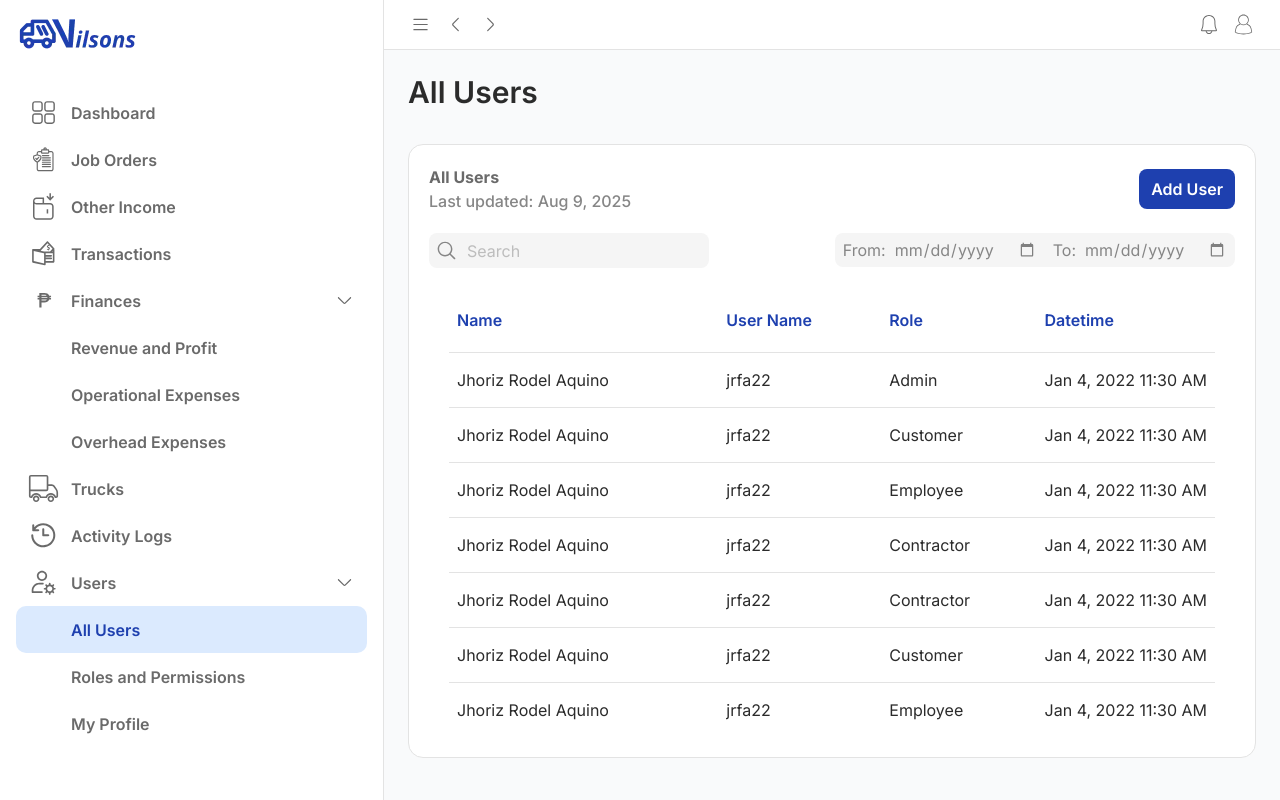
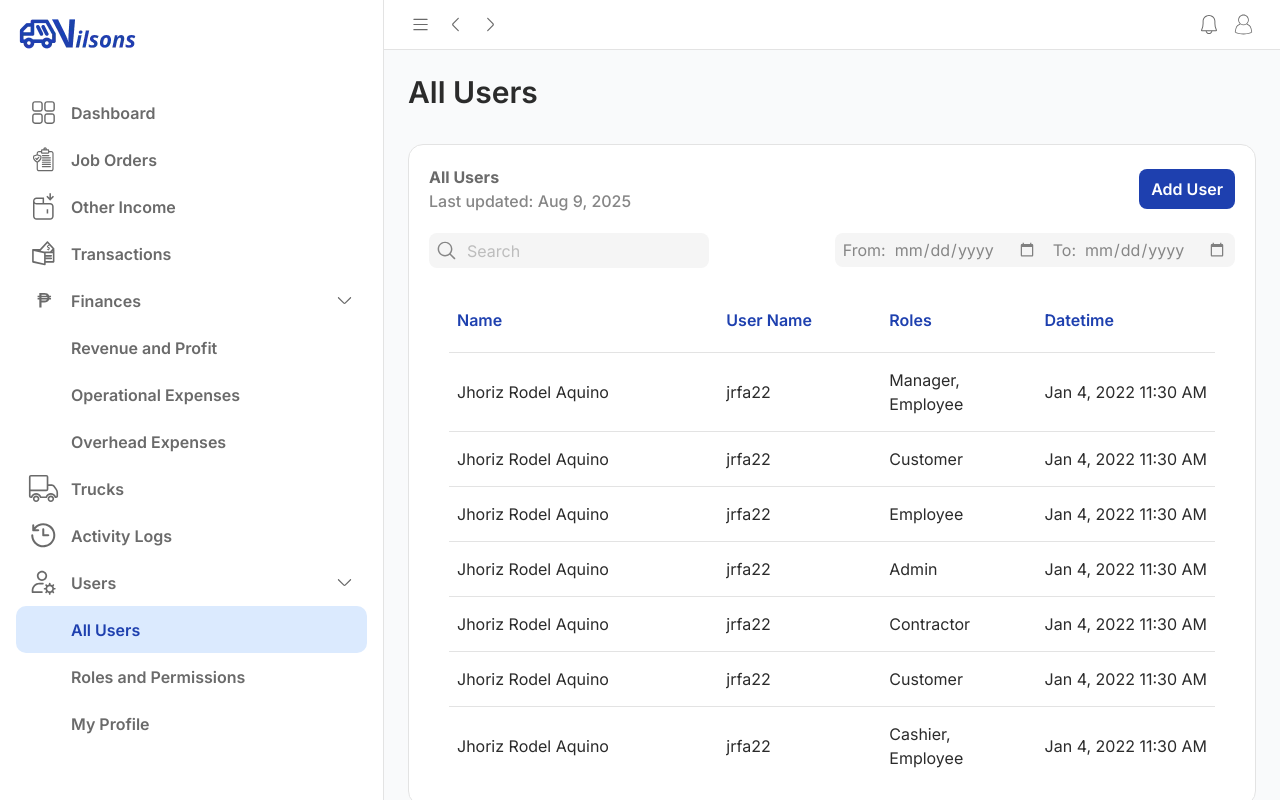
Before and after one commit to JhorizRodel-Aquino/Vilsons-Frontend, a React (Vite) app in the folder vilsons-frontend/: page /all-users in a window 1280 px wide. Built offline with nearby package versions, Linux system fonts and the light colour scheme.

Commit message:
Cleaned up some codes.

```diff
--- a/vilsons-frontend/src/components/table/Table.tsx
+++ b/vilsons-frontend/src/components/table/Table.tsx
@@ -23,8 +23,8 @@ type TableProps<T> = {
 
 export default function Table<T>({ columns, rows, total, className }: TableProps<T>) {
   return (
-    <div className={`mx-[20px] divide-y divide-border grid gap-[20px] [&_td:last-child]:w-0 [&_td:last-child]:whitespace-nowrap ${className || ''}`}>
-      <table className='border-collapse w-full divide-y divide-border'>
+    <div className={`mx-[20px] divide-y divide-border grid gap-[20px] ${className || ''}`}>
+      <table>
         <thead>
           <tr>
             {columns.map((col, i) => (
--- a/vilsons-frontend/src/index.css
+++ b/vilsons-frontend/src/index.css
@@ -52,6 +52,10 @@
 
   hr {
     @apply border-border;
+  }
+
+  table {
+    @apply border-collapse w-full divide-y divide-border [&_th:last-child]:w-0 [&_th:last-child]:whitespace-nowrap [&_td:last-child]:w-0 [&_td:last-child]:whitespace-nowrap;
   }
 }
 
--- a/vilsons-frontend/src/pages/Admin/all-users/AllUsersContent.tsx
+++ b/vilsons-frontend/src/pages/Admin/all-users/AllUsersContent.tsx
@@ -11,25 +11,33 @@ export default function AllUserContent() {
     type AllUser = {
         name: string;
         username: string;
-        role: string;
+        roles: string[];
         datetime: string;
     };
 
     const allUserColumns: Column<AllUser>[] = [
         {key: "name", label: "Name"},
         {key: "username", label: "User Name"},
-        {key: "role", label: "Role"},
+        {key: "roles", label: "Roles",
+            render: (roles) => (
+                (roles as string[]).map((role, i) => (
+                    <div key={i}>
+                        {role}{i < roles.length - 1 && ","}
+                    </div>
+                ))
+            )
+        },
         {key: "datetime", label: "Datetime"},
     ] ;
 
     const allUsers: AllUser[] = [
-        {name: 'Jhoriz Rodel Aquino', username: 'jrfa22', role: 'Admin', datetime: 'Jan 4, 2022 11:30 AM'},
-        {name: 'Jhoriz Rodel Aquino', username: 'jrfa22', role: 'Customer', datetime: 'Jan 4, 2022 11:30 AM'},
-        {name: 'Jhoriz Rodel Aquino', username: 'jrfa22', role: 'Employee', datetime: 'Jan 4, 2022 11:30 AM'},
-        {name: 'Jhoriz Rodel Aquino', username: 'jrfa22', role: 'Contractor', datetime: 'Jan 4, 2022 11:30 AM'},
-        {name: 'Jhoriz Rodel Aquino', username: 'jrfa22', role: 'Contractor', datetime: 'Jan 4, 2022 11:30 AM'},
-        {name: 'Jhoriz Rodel Aquino', username: 'jrfa22', role: 'Customer', datetime: 'Jan 4, 2022 11:30 AM'},
-        {name: 'Jhoriz Rodel Aquino', username: 'jrfa22', role: 'Employee', datetime: 'Jan 4, 2022 11:30 AM'},
+        {name: 'Jhoriz Rodel Aquino', username: 'jrfa22', roles: ['Manager', 'Employee'], datetime: 'Jan 4, 2022 11:30 AM'},
+        {name: 'Jhoriz Rodel Aquino', username: 'jrfa22', roles: ['Customer'], datetime: 'Jan 4, 2022 11:30 AM'},
+        {name: 'Jhoriz Rodel Aquino', username: 'jrfa22', roles: ['Employee'], datetime: 'Jan 4, 2022 11:30 AM'},
+        {name: 'Jhoriz Rodel Aquino', username: 'jrfa22', roles: ['Admin'], datetime: 'Jan 4, 2022 11:30 AM'},
+        {name: 'Jhoriz Rodel Aquino', username: 'jrfa22', roles: ['Contractor'], datetime: 'Jan 4, 2022 11:30 AM'},
+        {name: 'Jhoriz Rodel Aquino', username: 'jrfa22', roles: ['Customer'], datetime: 'Jan 4, 2022 11:30 AM'},
+        {name: 'Jhoriz Rodel Aquino', username: 'jrfa22', roles: ['Cashier', 'Employee'], datetime: 'Jan 4, 2022 11:30 AM'},
     ];
 
     return (
--- a/vilsons-frontend/src/pages/Admin/revenue-and-profit/RevenueAndProfitContent.tsx
+++ b/vilsons-frontend/src/pages/Admin/revenue-and-profit/RevenueAndProfitContent.tsx
@@ -1,6 +1,5 @@
 import Info from "../../../components/Info"
 import Details from "../../../components/Details"
-import Button from "../../../components/Button";
 import TableFilter from "../../../components/TableFilter"
 import MonthYearFilter from "../../../components/MonthYearFilter";
 import RevenueAndProfitTable from "./RevenueAndProfitTable";
--- a/vilsons-frontend/src/pages/Admin/revenue-and-profit/RevenueAndProfitTable.tsx
+++ b/vilsons-frontend/src/pages/Admin/revenue-and-profit/RevenueAndProfitTable.tsx
@@ -9,18 +9,18 @@ export type RevenueAndProfit = {
 export default function RevenueAndProfitTable({ rows }: { rows: RevenueAndProfit[] }) {
 
     return (
-        <div className='px-[20px] divide-y divide-border grid gap-[20px]'>
-            <table className='border-collapse w-full divide-y divide-border'>
+        <div className='mx-[20px] divide-y divide-border grid gap-[20px]'>
+            <table>
                 <thead>
                     <tr>
-                        <th className="text-start w-full">Category</th>
+                        <th className="text-start">Category</th>
                         <th className="text-end">Amount</th>
                     </tr>
                 </thead>
 
                 <tbody className='divide-y divide-border'>
-                    {rows.map(row => (
-                        <tr className={`hover:bg-gray ${row.depth === 0 ? 'bg-light-gray text-primary font-semibold uppercase' : row.depth === 1 ? 'capitalize' : 'text-darker capitalize'}`}>
+                    {rows.map((row, i) => (
+                        <tr key={i} className={`hover:bg-gray ${row.depth === 0 ? 'bg-light-gray text-primary font-semibold uppercase' : row.depth === 1 ? 'capitalize' : 'text-darker capitalize'}`}>
                             <td style={{ paddingLeft: 16 * ((row.depth ?? 0) - 1) + 8 }}>{row.category}</td>
                             <td className="text-end">{formatPesoFromCents(row.amount)}</td>
                         </tr>
```
